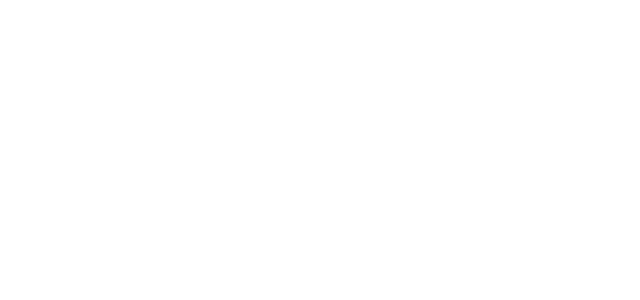
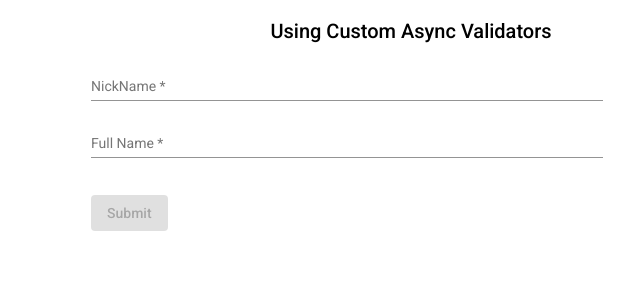
Before and after one commit to mtm-hninwaiwaiaung/angular-app, an Angular app: page /async in a window 1280 px wide. Before the commit this address led to /. Shown: the top 300 px of the page, without its empty margins (229-869 px from the left). Built offline with nearby package versions, Linux system fonts and the light colour scheme.

Commit message:
commit for adding async validator example.

```diff
--- a/src/app/app-routing.module.ts
+++ b/src/app/app-routing.module.ts
@@ -4,11 +4,13 @@
 // pages
 import { TemplateFormExampleComponent } from './pages/template-form-example/template-form-example.component';
 import { ReactiveFormExampleComponent } from './pages/reactive-form-example/reactive-form-example.component';
+import { AsyncValidatorComponent } from './pages/async-validator/async-validator.component';
 
 const routes: Routes = [
   { path: '', component: TemplateFormExampleComponent },
   { path: 'template', component: TemplateFormExampleComponent },
-  { path: 'reactive', component: ReactiveFormExampleComponent }
+  { path: 'reactive', component: ReactiveFormExampleComponent },
+  { path: 'async', component: AsyncValidatorComponent }
 ];
 
 @NgModule({
--- /dev/null
+++ b/src/app/pages/async-validator/async-validator.component.html
@@ -0,0 +1,30 @@
+<div class="async-validator-container">
+
+  <h2>Using Custom Async Validators</h2>
+
+  <div class="form-container">
+    <form class="registeration-form" [formGroup]="registrationForm">
+
+      <mat-form-field>
+        <mat-label>NickName</mat-label>
+        <input matInput formControlName="name">
+      </mat-form-field>
+
+      <mat-form-field>
+        <mat-label>Full Name</mat-label>
+        <input matInput formControlName="userName" />
+        <mat-error *ngIf="registrationForm.controls['userName'].hasError('userNameAlreadyExists')">
+          Username already <strong>exists</strong>
+        </mat-error>
+      </mat-form-field>
+
+      <div class="button-container">
+        <button mat-raised-button color="primary" [disabled]="!registrationForm.valid">
+          Submit
+        </button>
+      </div>
+
+    </form>
+  </div>
+
+</div>
--- /dev/null
+++ b/src/app/pages/async-validator/async-validator.component.scss
@@ -0,0 +1,24 @@
+.async-validator-container {
+  width: 100%;
+  display: inline-block;
+
+  h2 {
+    text-align: center;
+    margin: 15px 0px;
+  }
+
+  .form-container {
+    width: 50%;
+    margin: 0 auto;
+
+    .registeration-form {
+      width: 80%;
+      display: inline-flex;
+      flex-direction: column;
+
+      .button-container {
+        margin: 20px 0px;
+      }
+    }
+  }
+}
--- /dev/null
+++ b/src/app/pages/async-validator/async-validator.component.ts
@@ -0,0 +1,30 @@
+import { Component, OnInit } from '@angular/core';
+import { FormBuilder, Validators } from '@angular/forms';
+
+import { UserService } from '../../services/user.service';
+
+import { UsernameValidator } from '../../validators/username.validator';
+
+@Component({
+  selector: 'app-async-validator',
+  templateUrl: './async-validator.component.html',
+  styleUrls: ['./async-validator.component.scss']
+})
+export class AsyncValidatorComponent implements OnInit {
+
+  constructor(
+    private fb: FormBuilder,
+    private userService: UserService
+  ) { }
+
+  ngOnInit(): void {
+  }
+
+  registrationForm = this.fb.group({
+    name: ['', [Validators.minLength(3), Validators.required]],
+    userName: ['',
+      [Validators.minLength(3), Validators.required],
+      [UsernameValidator.createValidator(this.userService)]
+    ]
+  });
+}
--- /dev/null
+++ b/src/app/services/user.service.ts
@@ -0,0 +1,18 @@
+import { Injectable } from '@angular/core';
+import { of } from 'rxjs';
+import { delay } from 'rxjs/operators';
+
+@Injectable({
+  providedIn: 'root'
+})
+export class UserService {
+  private existingUsernames = ['AyeAye', 'Wutyi', 'Hlaing', 'Myat'];
+
+  checkIfUsernameExists(value: string) {
+    return of(this.existingUsernames
+      .some((eachUser) => eachUser.toLocaleLowerCase() === value.toLocaleLowerCase()))
+      .pipe(
+        delay(1000)
+      );
+  }
+}
--- /dev/null
+++ b/src/app/validators/username.validator.ts
@@ -0,0 +1,19 @@
+import { AbstractControl, AsyncValidatorFn, ValidationErrors, } from '@angular/forms';
+import { Observable } from 'rxjs';
+import { map } from 'rxjs/operators';
+
+import { UserService } from '../services/user.service';
+
+export class UsernameValidator {
+    static createValidator(userService: UserService): AsyncValidatorFn {
+        return (control: AbstractControl): Observable<ValidationErrors> => {
+            return userService
+                .checkIfUsernameExists(control.value)
+                .pipe(
+                    map((result: boolean) =>
+                        result ? { userNameAlreadyExists: true } : null as any
+                    )
+                );
+        };
+    }
+}
```
Also changed, not shown: src/app/app.module.ts (+9 -2 lines), 2 other files (tests, documents, lock files or other folders).
